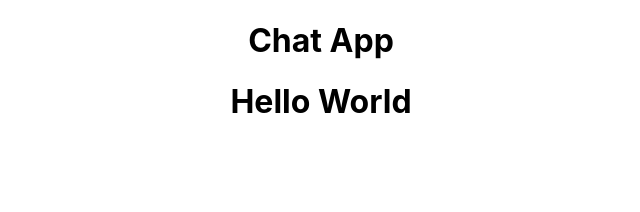
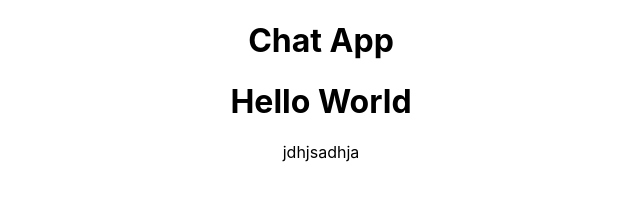
Before and after one commit to muhammadhurera/myfirstapp, a React (Create React App) app: page / in a window 1280 px wide. Shown: the top 212 px of the page, without its empty margins (319-959 px from the left). Built offline with nearby package versions, Linux system fonts and the light colour scheme.

Commit message:
update tmmm

```diff
--- a/src/App.js
+++ b/src/App.js
@@ -7,6 +7,7 @@ function App() {
     <div className="App">
       <h1>Chat App</h1>
       <h1>Hello World</h1>
+      jdhjsadhja
     </div>
   );
 }
```
